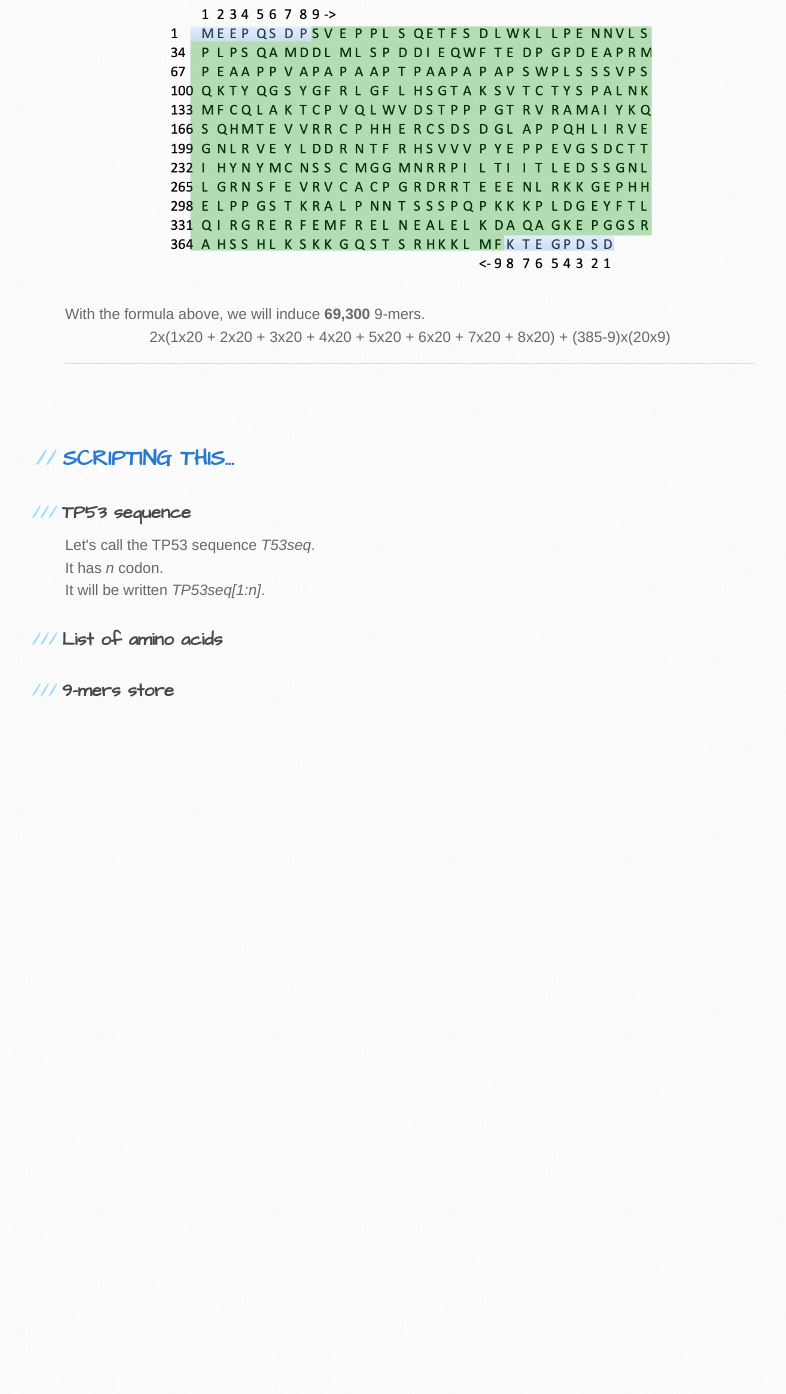
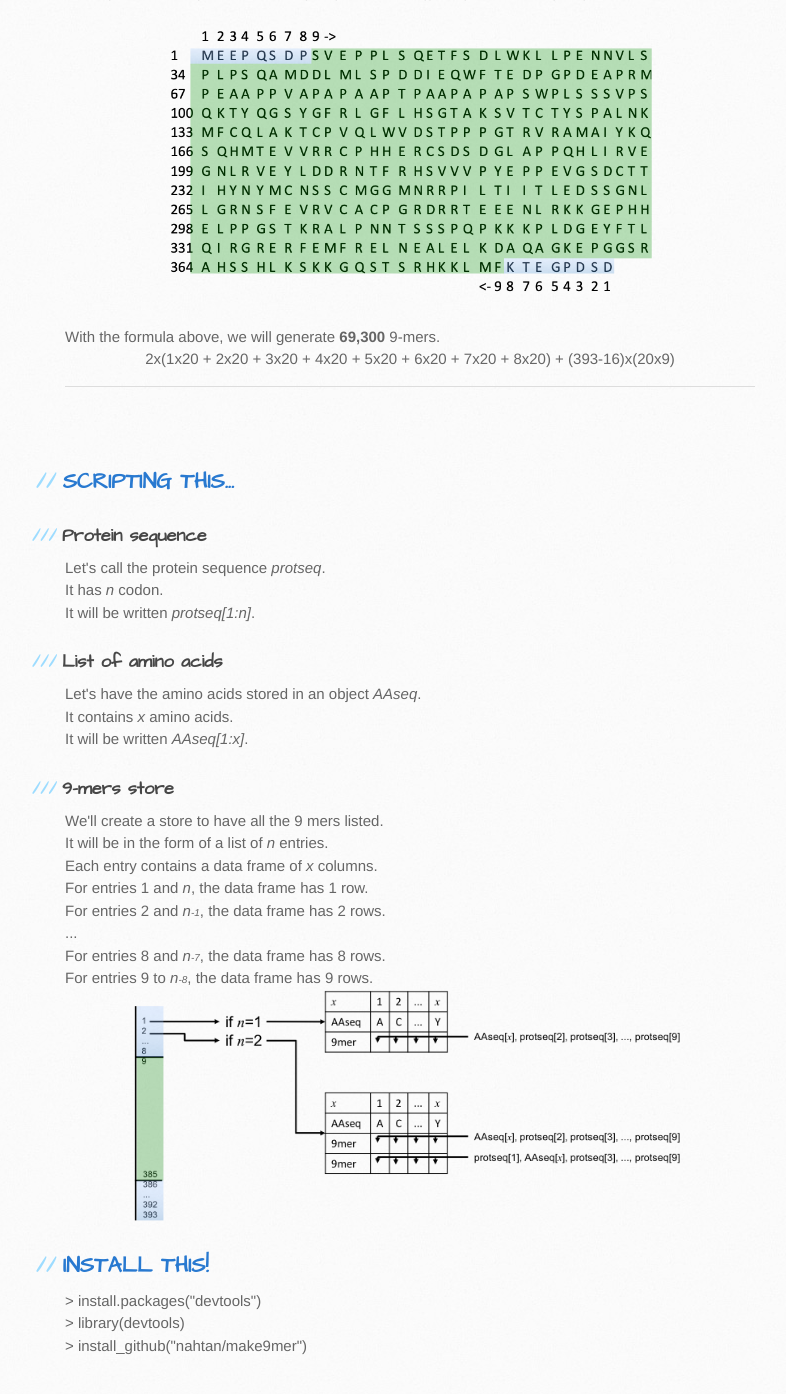
Before and after one commit to nahtan/nahtan.github.io, a Jekyll site: the page built from _posts/2019-04-10-make9mer.md, in a window 1280 px wide and 1400 px high, scrolled down 3238 px. Shown: the top 1394 px of the window, without its empty margins (105-891 px from the left). Built offline with Jekyll 4.4.1, drawn with Linux system fonts in a browser that asks for light colours; comment, search, counter and statistics services are not loaded; before the commit the page ends 3984 px from its top, so only the background shows below that; some of the changed text lies outside the part shown.

Commit message:
Add files via upload

```diff
--- a/_posts/2019-04-10-make9mer.md
+++ b/_posts/2019-04-10-make9mer.md
@@ -5,10 +5,11 @@ date: 2019-04-10
 ---
 
 <hr/>
-<b><a href="#rationale">RATIONALE</a></b><br>
-<b><a href="#approach">APPROACH</a></b><br>
-<b><a href="#applic">APPLICATION</a></b><br>
-<b><a href="#applic">SCRIPTING THIS...</a></b><br>
+<b><a href="#rationale">Rationale</a></b><br>
+<b><a href="#approach">Approach</a></b><br>
+<b><a href="#applic">Application</a></b><br>
+<b><a href="#applic">Scripting this...</a></b><br>
+<b><a href="#install">Install this!</a></b><br>
 <hr/>
 <br>
 
@@ -187,18 +188,37 @@ The wild type protein has 393 codons.</p>
 
 <p align="justify"> Let's split it in three parts: C1 to C8 (blue), C9 to Cn<font style="font-size:10px">-8</font> (green), Cn<font style="font-size:10px">-7</font> to Cn (blue).<br>
 <div align="center"><img style="width:70%" src="/img/make9mer_TP53seq_sep.png"></div><br>
-<div align="justify">With the formula above, we will induce <b>69,300</b> 9-mers.</div>
-<div align="center">2x(1x20 + 2x20 + 3x20 + 4x20 + 5x20 + 6x20 + 7x20 + 8x20) + (385-9)x(20x9)</div>
+<div align="justify">With the formula above, we will generate <b>69,300</b> 9-mers.</div>
+<div align="center">2x(1x20 + 2x20 + 3x20 + 4x20 + 5x20 + 6x20 + 7x20 + 8x20) + (393-16)x(20x9)</div>
 <hr/>
 <br>
 <br>
 
 <h2><a name="script">SCRIPTING THIS...</a></h2>
 
-<h3>TP53 sequence</h3>
-Let's call the TP53 sequence <i>T53seq</i>.<br>
+<h3>Protein sequence</h3>
+Let's call the protein sequence <i>protseq</i>.<br>
 It has <i>n</i> codon.<br>
-It will be written <i>TP53seq[1:n]</i>.<br>
+It will be written <i>protseq[1:n]</i>.<br>
+
 <h3>List of amino acids</h3>
+Let's have the amino acids stored in an object <i>AAseq</i>.<br>
+It contains <i>x</i> amino acids.<br>
+It will be written <i>AAseq[1:x]</i>.<br>
 
 <h3>9-mers store</h3>
+We'll create a store to have all the 9 mers listed.<br>
+It will be in the form of a list of <i>n</i> entries.<br>
+Each entry contains a data frame of <i>x</i> columns.<br>
+For entries 1 and <i>n</i>, the data frame has 1 row.<br>
+For entries 2 and <i>n<font style="font-size:10px">-1</font></i>, the data frame has 2 rows.<br>
+...<br>
+For entries 8 and <i>n<font style="font-size:10px">-7</font></i>, the data frame has 8 rows.<br>
+For entries 9 to <i>n<font style="font-size:10px">-8</font></i>, the data frame has 9 rows.<br>
+
+<div align="center"><img style="width:80%" src="/img/make9mer_script.png"></div>
+
+<h2><a name="install">INSTALL THIS!</a></h2>
+> install.packages("devtools")<br>
+> library(devtools)<br>
+> install_github("nahtan/make9mer")<br>
--- a/index.html
+++ b/index.html
@@ -9,6 +9,11 @@ title: Nathan Lemonnier
 	    <em>Plan</em> where you go</br>
 	</p>
 <hr/>
+<h2> Install packages from github </h2>
+> install.packages("devtools")<br>
+> library(devtools)<br>
+> install_github("author/package")<br>
+<hr/>
 <a href="/"><img  src="/img/datamountain.jpg"></a><br>
 
 </div>
```
Also changed, not shown: cv/index.html (+5 -5 lines), img/make9mer_script.png (added), 9 other files.
